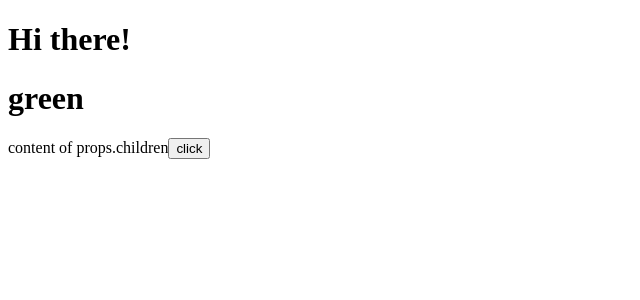
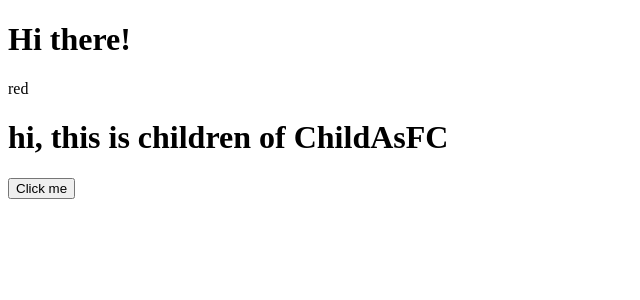
Before and after one commit to zdTang/portfolio-ts-react_Steven_Grider, a React (Create React App) app: page / in a window 1280 px wide. Shown: the top 300 px of the page, without its empty margins (0-640 px from the left). Built offline with nearby package versions, Linux system fonts and the light colour scheme.

Commit message:
009 Annotations with Children
when import,  need use { } if the target is not default,   it is very error - prone,   you may be import other target.

the React.FC<interface >  approach doesn't need add "children?:any" to the interface

```diff
--- a/src/props/Child.tsx
+++ b/src/props/Child.tsx
@@ -2,29 +2,20 @@ import React from "react";
 // in the child component, define a interface for props
 interface ChildProps {
   color: string;
-  clickHandler: () => void;
-  children?: any;
+  onClick: () => void;
 }
 
-// Approach one: Has some downsides, add property to component is not allowed
-const Child = ({ color, clickHandler, children }: ChildProps) => {
+// Approach two: good options, can add optional property, but not arbitrarily
+export const ChildAsFC: React.FC<ChildProps> = ({
+  color,
+  onClick,
+  children,
+}) => {
   return (
     <div>
-      <h1>{color}</h1>
-      {children}
-      <button onClick={clickHandler}>click</button>
+      {color}
+      <h1>{children}</h1>
+      <button onClick={onClick}>Click me</button>
     </div>
   );
 };
-
-export default Child;
-
-// Approach two: good options, can add optional property, but not arbitrarily
-export const ChildAsFC: React.FC<ChildProps> = ({ color, clickHandler }) => {
-  return (
-    <div>
-      {color}
-      <button onClick={clickHandler}></button>
-    </div>
-  );
-};
--- a/src/props/Parent.tsx
+++ b/src/props/Parent.tsx
@@ -1,11 +1,11 @@
 import React from "react";
-import Child from "./Child";
+import { ChildAsFC } from "./Child";
 
 const Parent = () => {
   return (
-    <Child color="green" clickHandler={() => console.log("hello")}>
-      content of props.children
-    </Child>
+    <ChildAsFC color="red" onClick={() => console.log("Clicked")}>
+      hi, this is children of ChildAsFC
+    </ChildAsFC>
   );
 };
 
```
Also changed, not shown: 1 other file (tests, documents, lock files or other folders).
